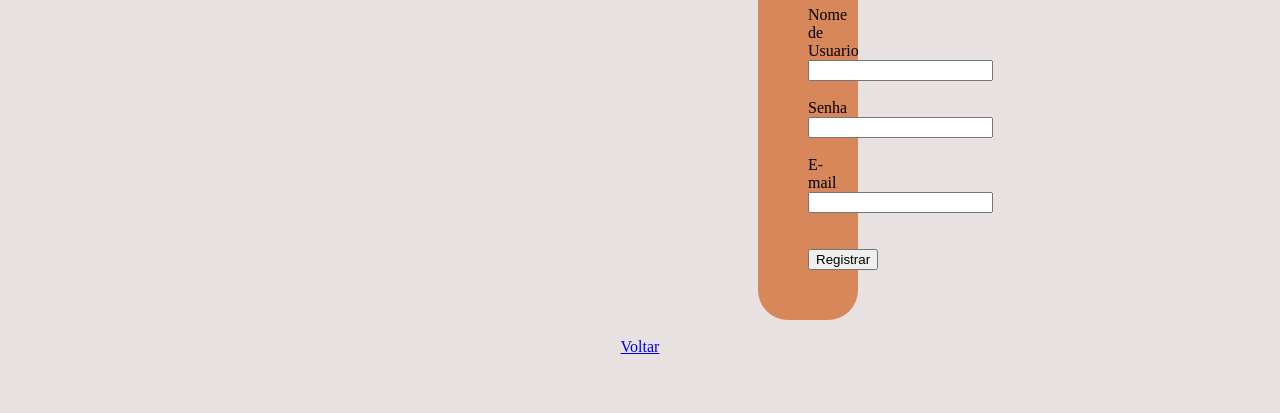
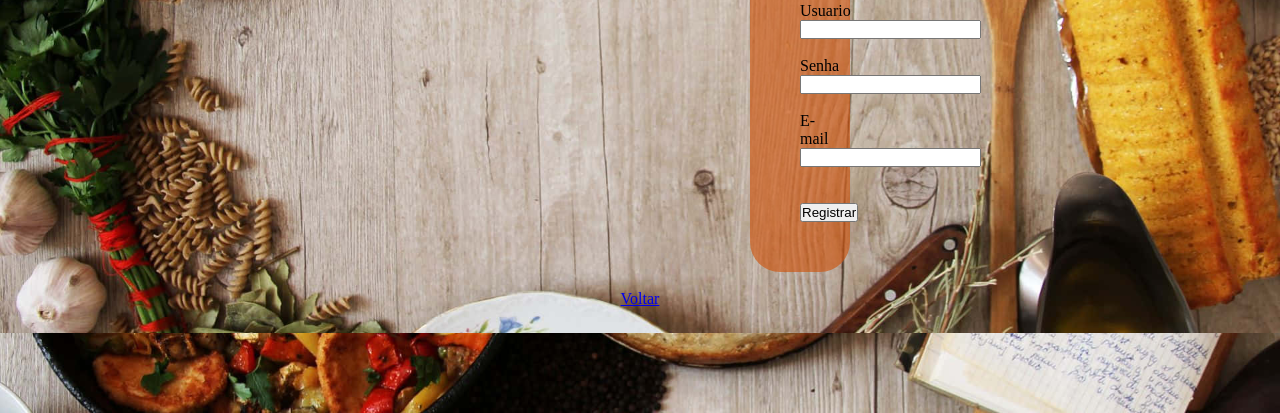
Before and after one commit to WillMoreira2129/Atividade-Site, a plain HTML site: page Receita de bolo/Registrar.html in a window 1280 px wide. Shown: the part 387-800 px from the top of the page. Drawn offline with Linux system fonts and the light colour scheme.

Commit message:
Add files via upload

```diff
--- a/Receita de bolo/Registrar.html
+++ b/Receita de bolo/Registrar.html
@@ -5,6 +5,24 @@
     <meta name="viewport" content="width=device-width, initial-scale=1.0">
     <link rel="stylesheet" href="style.css">
     <title>Tela de Registro</title>
+
+    <style>
+
+        *{
+            margin: 0;
+            padding: 0;
+            box-sizing: 0;
+        }
+
+        body{
+
+
+            background-image: url('assets/food-photography-background-7tzn45rkgb6hzymz.jpg');
+            background-size: 100%;
+
+        }
+
+    </style>
 </head>
 <body>
 
```
Also changed, not shown: Receita de bolo/Inicio.html (+2 -2 lines), Receita de bolo/index.html (+1 -1 lines), Receita de bolo/assets/food-photography-background-7tzn45rkgb6hzymz.jpg (added).
